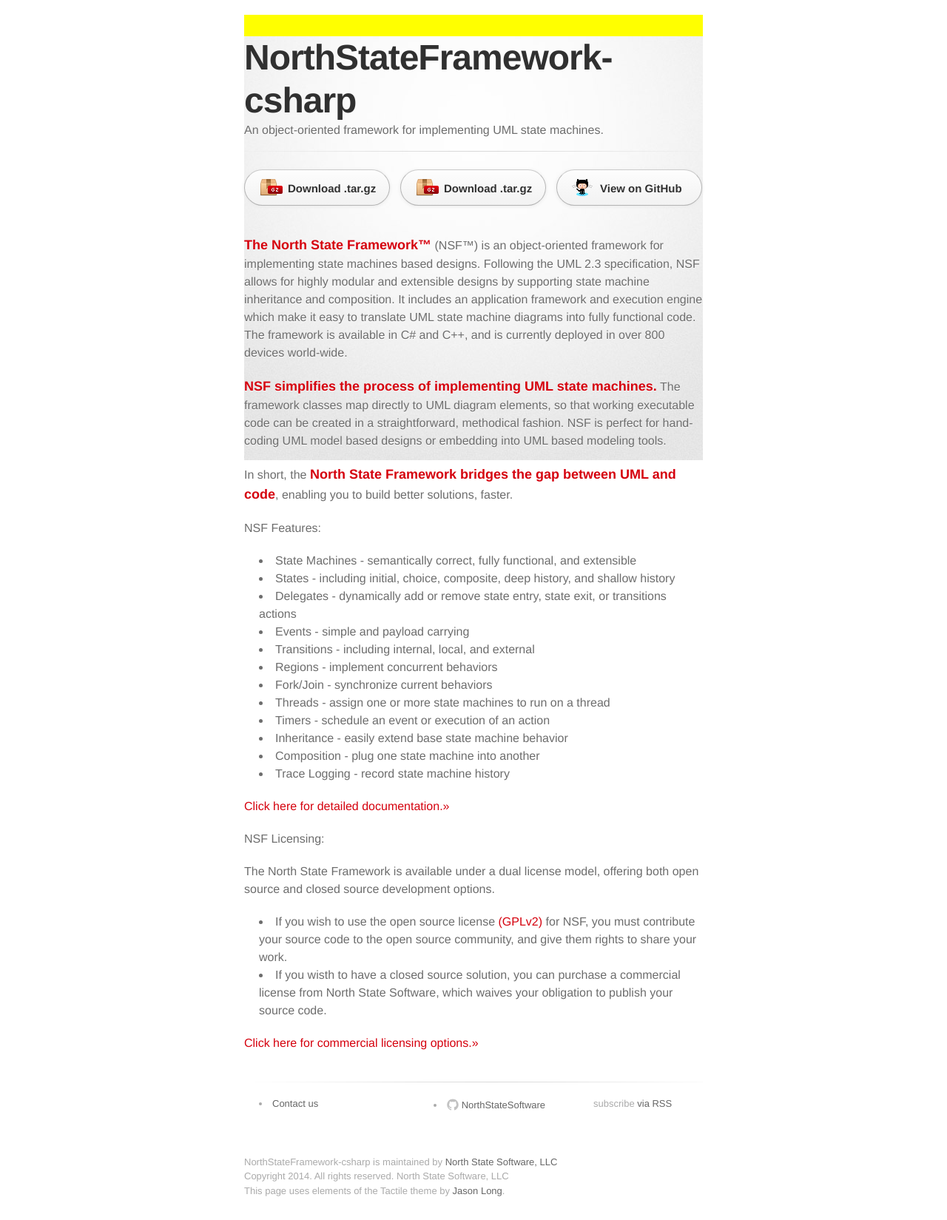
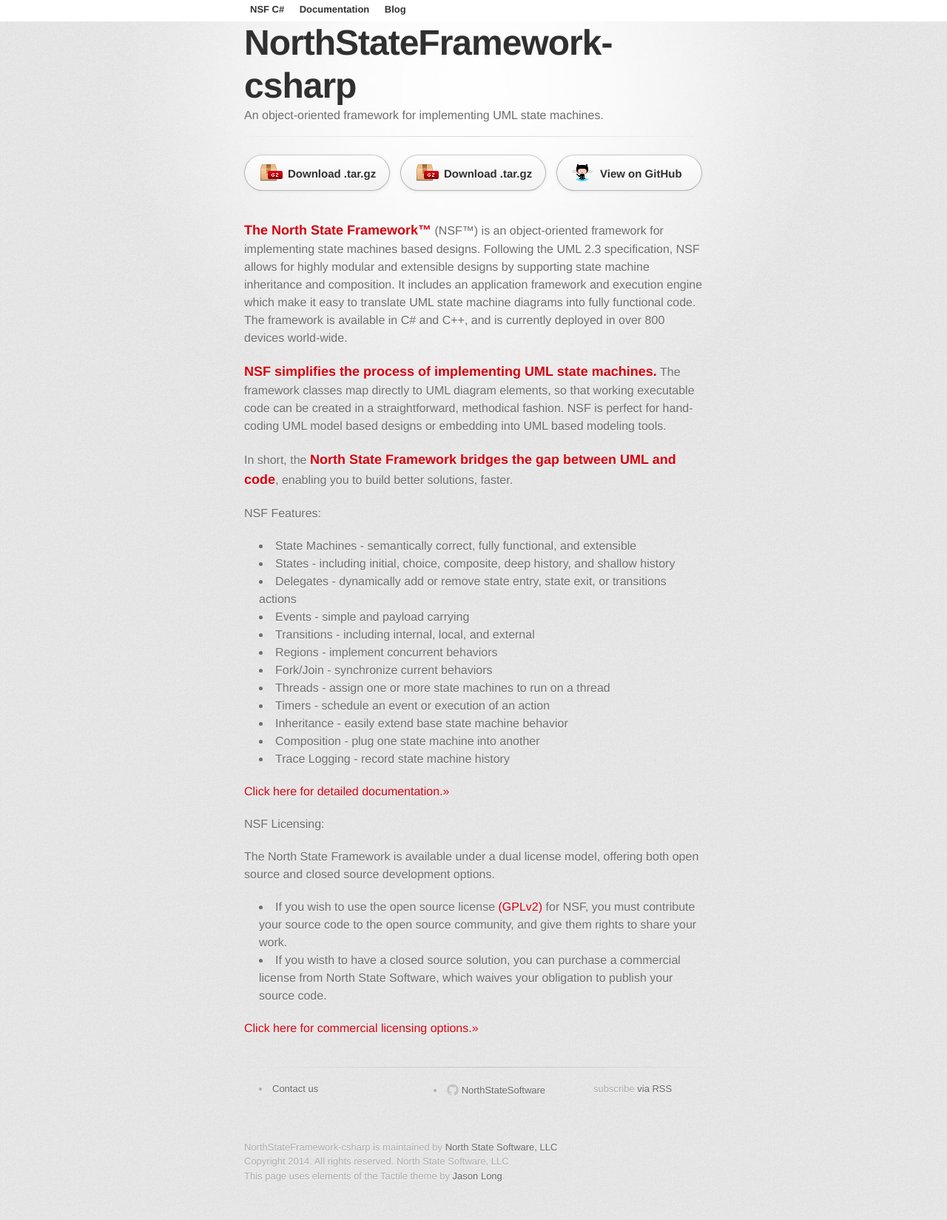
Before and after one commit to jrivenbark/Test8, a Jekyll site: the page built from index.md, in a window 1280 px wide. Shown: the whole page at 74% size. Built offline with Jekyll 4.4.1, drawn with Linux system fonts in a browser that asks for light colours; some web fonts are replaced.

Commit message:
header changes

```diff
--- a/_includes/header.html
+++ b/_includes/header.html
@@ -2,23 +2,13 @@
 
 <header class="site-header">
 
-<nav>
-      <ul>
-<!--        <li class="header-nav-item">
-			<a class="header-nav-link" href="{{ site.baseurl }}/">{{ site.short_name }}</a>
-        </li>
-        <li class="header-nav-item">
-          <a class="header-nav-link" href="{{site.baseurl }}/Documentation/index.html">Documentation</a>
-        </li>
-
+		    <div class="inner">
+		<a class="header-nav-link" href="{{ site.baseurl }}/">{{ site.short_name }}</a>
+		<a class="header-nav-link" href="{{site.baseurl }}/Documentation/index.html">Documentation</a>
 		{% for page in site.pages %}
 			{% if page.title %}
-	          <li class="header-nav-item">
 				<a class="header-nav-link" href="{{ page.url | prepend: site.baseurl }}">{{ page.title }}</a>
-	          </li>
 			{% endif %}
-		{% endfor %}-->
-      </ul>
-     </nav>
-     <br>
+		{% endfor %}
+</div>
 </header>
--- a/_layouts/default.html
+++ b/_layouts/default.html
@@ -2,9 +2,9 @@
 <html>
   {% include head.html %}
     <body>
+	    <div class="container">
+			    {% include header.html %}
 		    <div class="inner">
-			    {% include header.html %}
-	    <div class="container">
 			{% if page.title %}
 				<h1>{{page.title}}</h1>
 				<hr/>
--- a/stylesheets/stylesheet.css
+++ b/stylesheets/stylesheet.css
@@ -50,6 +50,7 @@ table {
 body {
   font-size: 1em;
   line-height: 1.5;
+  background: #e7e7e7 url(../images/body-bg.png) 0 0 repeat;
   font-family: 'Helvetica Neue', Helvetica, Arial, serif;
   text-shadow: 0 1px 0 rgba(255, 255, 255, 0.8);
   color: #6d6d6d;
@@ -419,8 +420,7 @@ footer a:hover {
 }
 
  .site-header {
-/*	  min-height: 56px;*/
-	  background-color: Yellow;
+	  background-color: White;
 }
 
 .site-title {
@@ -531,7 +531,6 @@ font-size: 0.8em;
 display:none}
 
 .header-nav-link{
-/*	display:block;*/
 	padding:4px 8px;
 	font-size:13px;
 	font-weight:bold;
```
